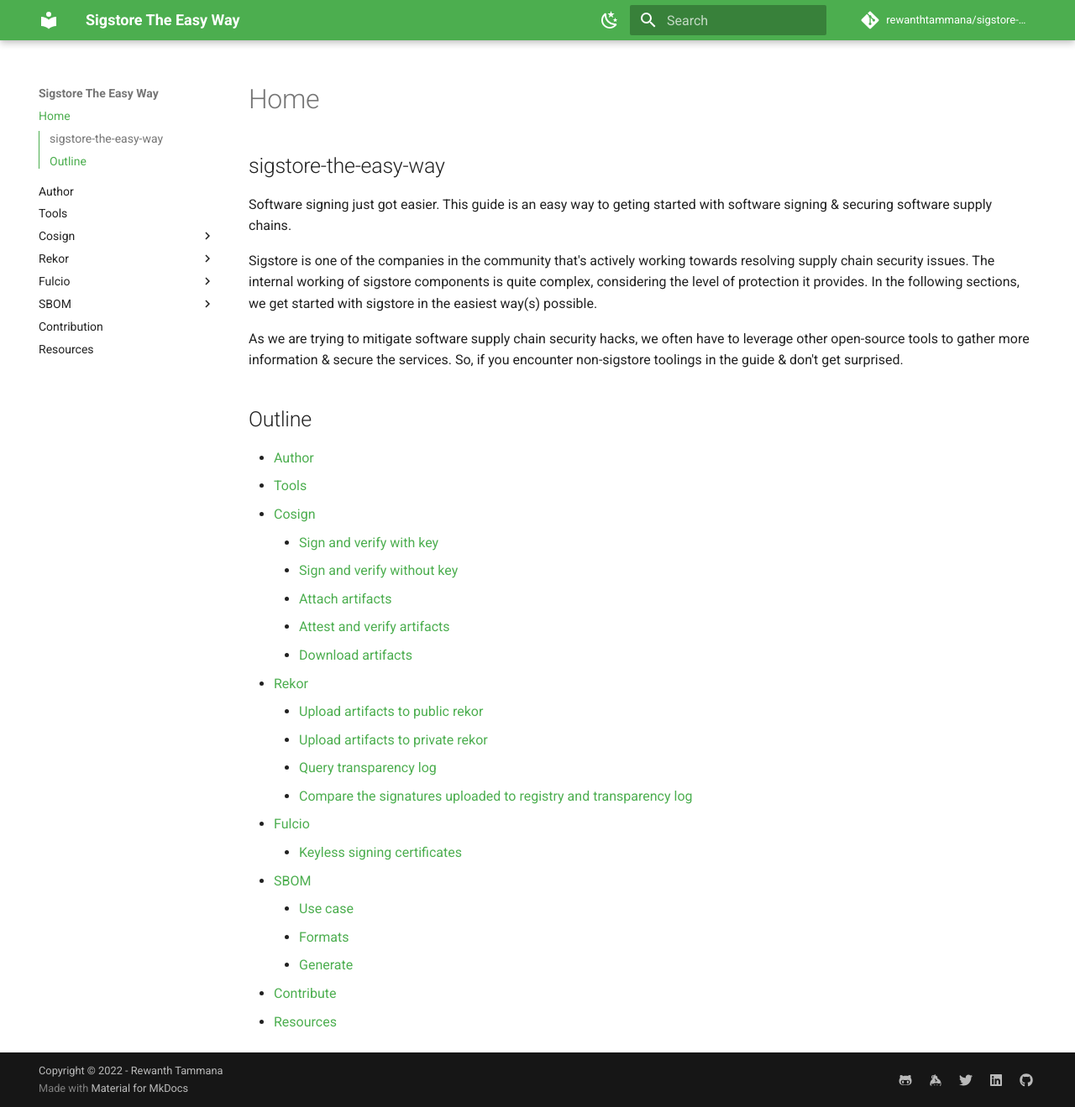
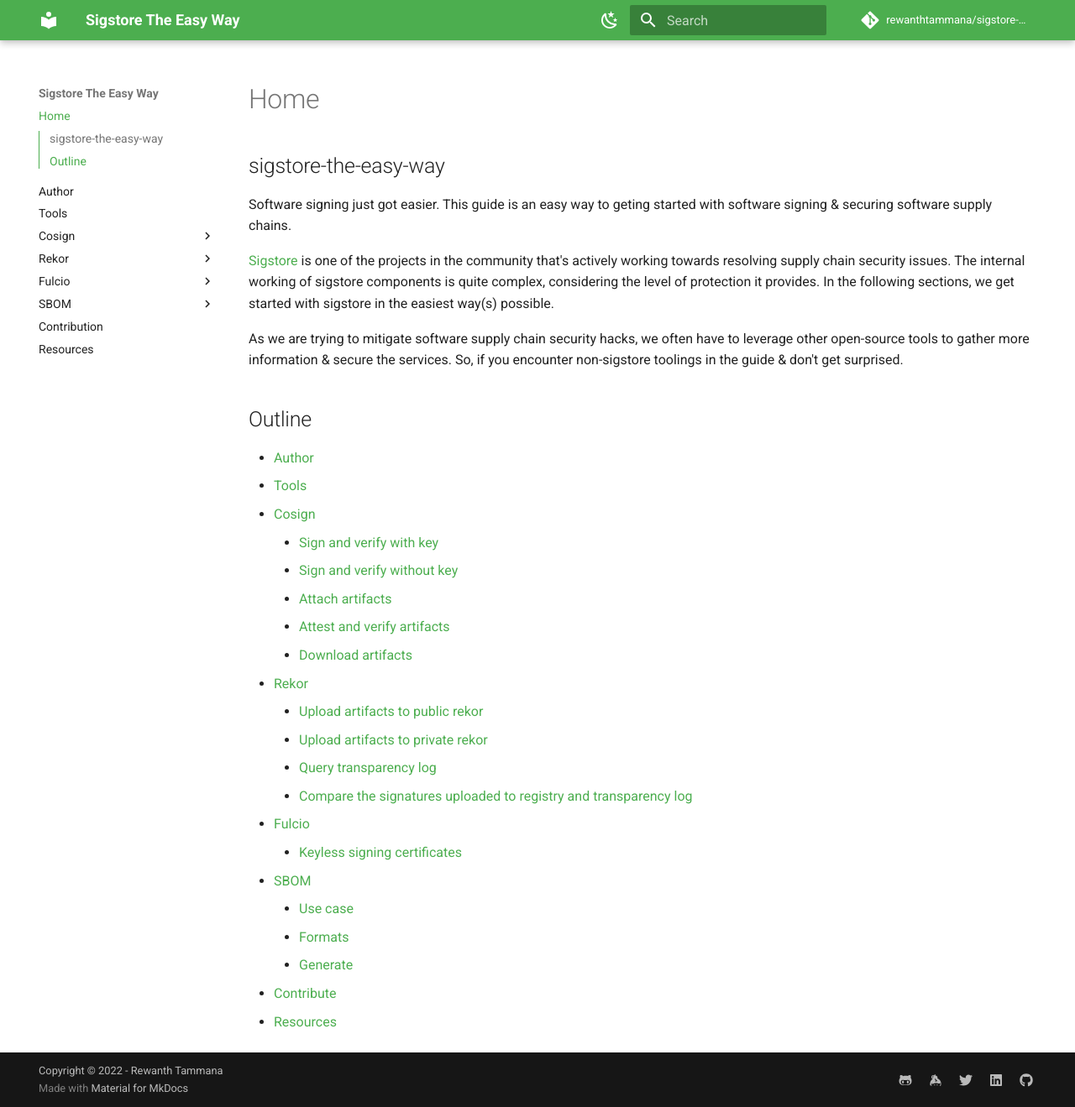
Before and after one commit to rewanthtammana/sigstore-the-easy-way, an MkDocs documentation site: the page built from guide/index.md, in a window 1280 px wide and 1319 px high. Shown: the whole window at 84% size. Built offline with MkDocs 1.6.1 and Material for MkDocs 9.7.7, drawn with Linux system fonts in a browser that asks for light colours; comment, search, counter and statistics services are not loaded.

Commit message:
sigstore is a project, not a company
even if there are many companies involved:

```diff
--- a/guide/index.md
+++ b/guide/index.md
@@ -2,7 +2,7 @@
 
 Software signing just got easier. This guide is an easy way to geting started with software signing & securing software supply chains.
 
-Sigstore is one of the companies in the community that's actively working towards resolving supply chain security issues. The internal working of sigstore components is quite complex, considering the level of protection it provides. In the following sections, we get started with sigstore in the easiest way(s) possible.
+[Sigstore](https://www.sigstore.dev/) is one of the projects in the community that's actively working towards resolving supply chain security issues. The internal working of sigstore components is quite complex, considering the level of protection it provides. In the following sections, we get started with sigstore in the easiest way(s) possible.
 
 As we are trying to mitigate software supply chain security hacks, we often have to leverage other open-source tools to gather more information & secure the services. So, if you encounter non-sigstore toolings in the guide & don't get surprised.
 
```
